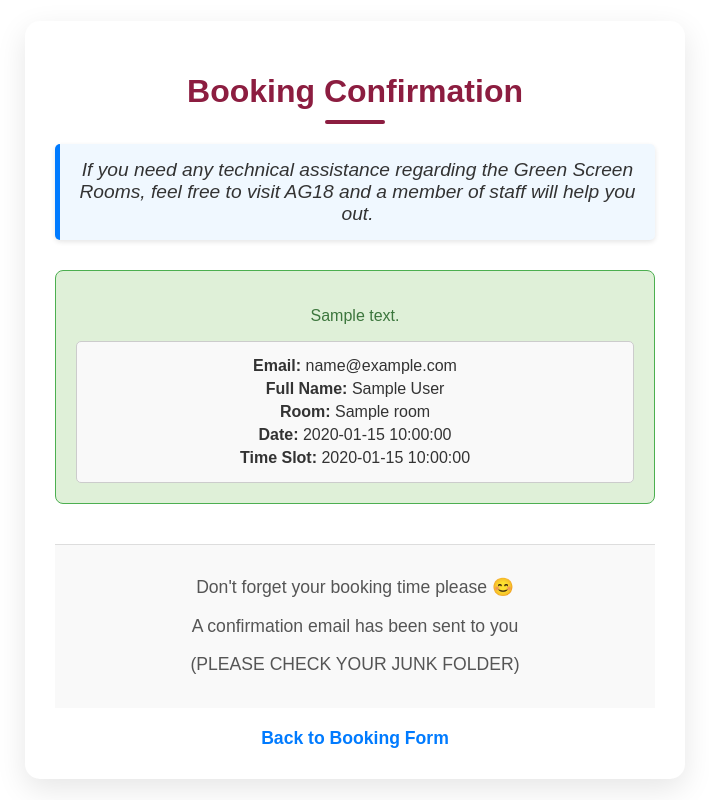
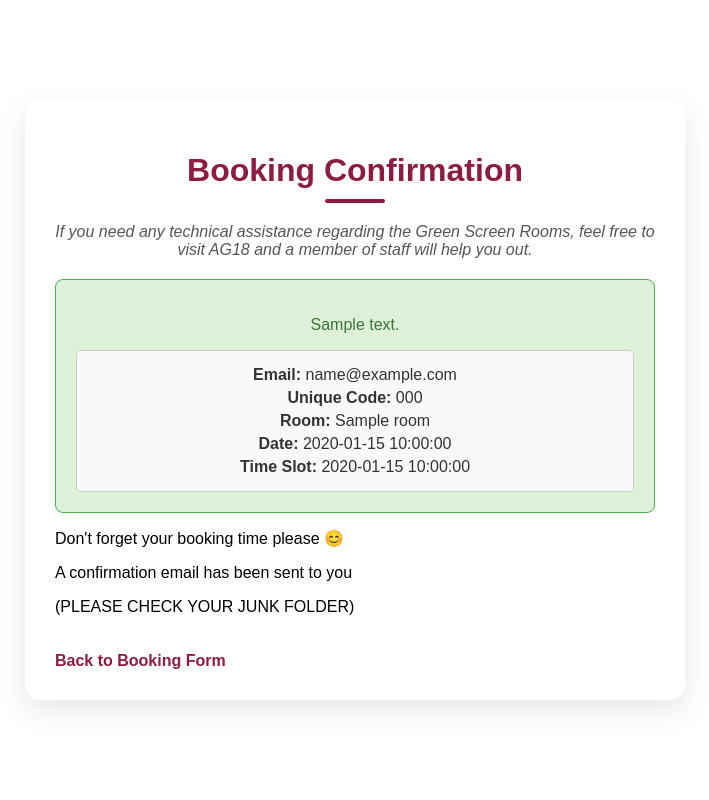
Before and after one commit to Younes-22/booking_system_python-main, a Flask app: template templates/confirmation.html in a window 1280 px wide. Shown: the whole page, without its empty margins (285-994 px from the left). Run offline with Flask 3, Linux system fonts and the light colour scheme; the template is opened without the code that fills it: most values are stand-ins (such as "Sample title", 1, 10 or a date in 2020).

Commit message:
final changes #1.0

```diff
--- a/templates/confirmation.html
+++ b/templates/confirmation.html
@@ -5,47 +5,6 @@
     <meta name="viewport" content="width=device-width, initial-scale=1.0">
     <title>Booking Confirmation</title>
     <link rel="stylesheet" href="{{ url_for('static', filename='styles.css') }}">
-    <style>
-        /* Add this CSS for the messages */
-        .message {
-            margin-top: 20px;
-            margin-bottom: 30px;
-            padding: 15px;
-            background-color: #f0f8ff; /* Light blue background */
-            border-left: 5px solid #007bff; /* Blue left border */
-            font-size: 1.2em; /* Larger font size */
-            color: #333; /* Dark text color */
-            border-radius: 5px; /* Rounded corners */
-            box-shadow: 0 2px 5px rgba(0, 0, 0, 0.1); /* Subtle shadow */
-        }
-
-        .message p {
-            margin: 0; /* Remove default paragraph margin */
-        }
-
-        .footer-message {
-            margin-top: 40px;
-            padding: 15px;
-            text-align: center;
-            font-size: 1.1em;
-            color: #555;
-            background-color: #f9f9f9; /* Light gray background */
-            border-top: 1px solid #ddd; /* Top border */
-        }
-
-        .back-link {
-            display: block;
-            margin-top: 20px;
-            text-align: center;
-            color: #007bff;
-            text-decoration: none;
-            font-size: 1.1em;
-        }
-
-        .back-link:hover {
-            text-decoration: underline;
-        }
-    </style>
 </head>
 <body>
     <div class="container">
@@ -61,7 +20,7 @@
             <p>{{ success_message }}</p>
             <div class="booking-details">
                 <p><strong>Email:</strong> {{ booking_details.email }}</p>
-                <p><strong>Full Name:</strong> {{ booking_details.full_name }}</p>
+                <p><strong>Unique Code:</strong> {{ booking_details.unique_code }}</p>
                 <p><strong>Room:</strong> {{ booking_details.room }}</p>
                 <p><strong>Date:</strong> {{ booking_details.date }}</p>
                 <p><strong>Time Slot:</strong> {{ booking_details.time_slot }}</p>
@@ -81,7 +40,8 @@
 
     <script>
         // Redirect to index.html if no booking details are found
-        if (!{{ booking_details | tojson | safe }}) {
+        const bookingDetails = "{{ booking_details | tojson | safe }}";
+        if (!bookingDetails) {
             window.location.href = "{{ url_for('index') }}";
         }
     </script>
```
Also changed, not shown: templates/cancel.html (+16 -0 lines).
